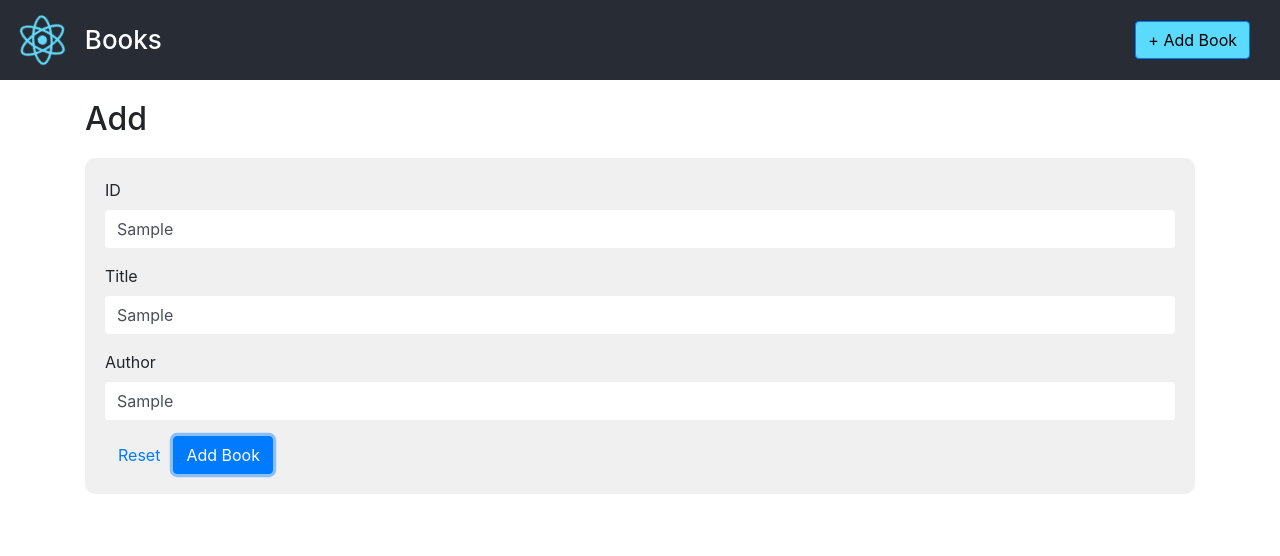
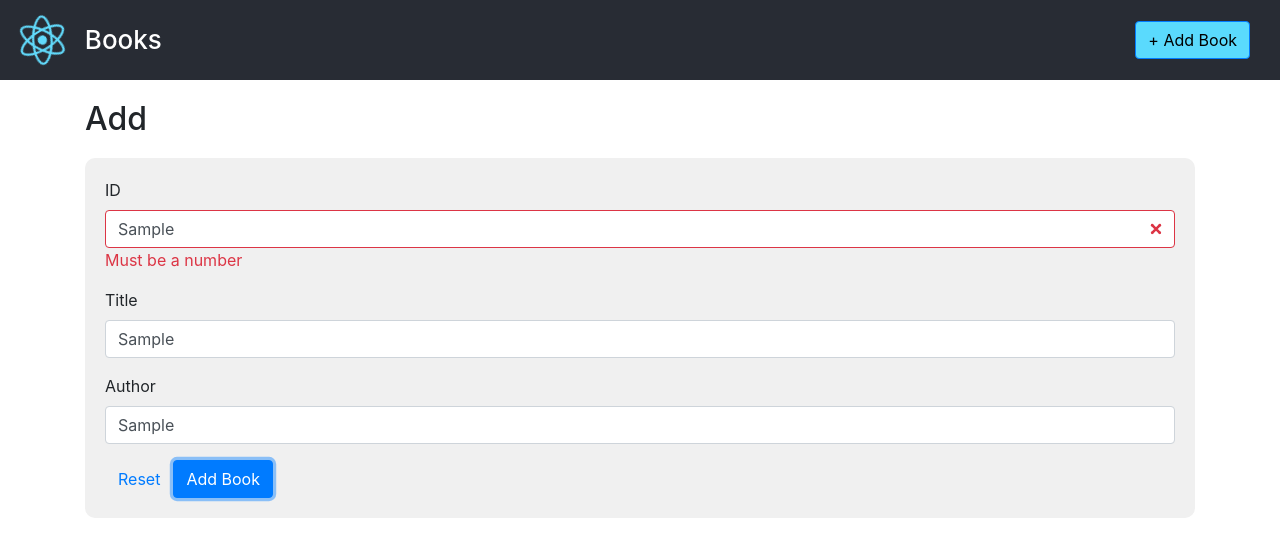
Before and after one commit to scottgemmell-zz/book-collector, a React (Create React App) app: page /add in a window 1280 px wide. Both pictures are taken after typing "Sample", "Sample", "Sample" into the empty fields and a click on the button "Add Book". Shown: the top 556 px of the page. Built offline with nearby package versions, Linux system fonts and the light colour scheme; no server answers.

Commit message:
Multi validation for BookForm

```diff
--- a/src/App.js
+++ b/src/App.js
@@ -26,7 +26,7 @@ class App extends Component {
 								</Link>
 							</h1>
 							<Link to="/add/">
-								<Button bsStyle="primary">
+								<Button>
 									+ Add Book
 								</Button>
 							</Link>
--- a/src/assets/scss/Master.scss
+++ b/src/assets/scss/Master.scss
@@ -121,8 +121,3 @@ code {
 .was-validated .form-control {
 	background: #fff !important;
 }
-.was-validated .form-control:valid:focus,
-.was-validated .form-control:valid {
-	border: none !important;
-	box-shadow: none !important;
-}
--- a/src/components/BookAdd.jsx
+++ b/src/components/BookAdd.jsx
@@ -1,7 +1,7 @@
 import React, { Component } from "react";
 import PropTypes from "prop-types";
 import { connect } from "react-redux";
-import FormAdd from "./FormAdd";
+import BookForm from "./BookForm";
 import { addBook } from "../redux/actions/books.actions";
 
 class BookAdd extends Component {
@@ -33,7 +33,7 @@ class BookAdd extends Component {
 					Add
 				</h2>
 				<div className="c-book">
-					<FormAdd books={books} addBook={addBook} />
+					<BookForm books={books} addBook={addBook} />
 				</div>
 			</div>
 		);
--- /dev/null
+++ b/src/components/BookForm.jsx
@@ -0,0 +1,124 @@
+import React from "react"
+// import PropTypes from "prop-types";
+import { reduxForm, Field } from "redux-form";
+import {
+	Form, Button, ButtonToolbar,
+} from "react-bootstrap";
+
+const required = value =>
+	(value || typeof value === "number"
+		? undefined
+		: "Required"
+	);
+
+const number = value =>
+	value && isNaN(Number(value))
+		? "Must be a number"
+		: undefined;
+
+const alphaNumeric = value =>
+	value && /[^a-zA-Z0-9 ]/i.test(value)
+		? "Only alphanumeric characters"
+		: undefined;
+
+const alpha = value =>
+	value && /[^a-zA-Z ]/i.test(value)
+		? "Only alpha characters"
+		: undefined;
+
+export const minLength = min => value =>
+	value && value.length < min ? `Must be ${min} characters or more` : undefined
+
+export const minLength3 = minLength(3);
+
+const renderInput = ({
+	input,
+	label,
+	name,
+	placeholder,
+	value,
+	type,
+	meta: { touched, error, warning }
+}) => (
+	<Form.Group
+		controlId={name}
+	>
+		<Form.Label>
+			{label}
+		</Form.Label>
+		<Form.Control
+			// inputRef={inputRef}
+			className={touched && (error || warning) ? "is-invalid" : ""}
+			type={type}
+			// required={touched && (error || warning)}
+			// disabled={disabled}
+			value={value}
+			placeholder={placeholder}
+			{...input}
+		/>
+		{/* <Form.Control.Feedback type="invalid">{error}</Form.Control.Feedback> */}
+		{touched && (
+			(error && <span className="text-danger">{error}</span>) ||
+			(warning && <span className="text-warning">{warning}</span>)
+		)}
+
+
+
+	</Form.Group>
+);
+
+
+let BookForm = ({ handleSubmit, submitting, reset, addBook, books }) => {
+	return (
+		<div>
+			<Form onSubmit={handleSubmit(addBook)}>
+
+				<Field
+					name="id"
+					label="ID"
+					type="text"
+					// placeholder="ID..."
+					value={books.length}
+					component={renderInput}
+					validate={[required, number]}
+				/>
+				<Field
+					name="title"
+					label="Title"
+					type="text"
+					placeholder="Title..."
+					component={renderInput}
+					validate={[required, alphaNumeric]}
+				/>
+				<Field
+					name="author"
+					label="Author"
+					type="text"
+					placeholder="Author..."
+					component={renderInput}
+					validate={[required, alpha, minLength3]}
+				/>
+
+				<ButtonToolbar>
+					<Button variant="link" type="button" onClick={reset}>
+						Reset
+					</Button>
+					<Button variant="primary" type="submit" disabled={submitting}>
+						Add Book
+					</Button>
+				</ButtonToolbar>
+			</Form>
+		</div>
+	);
+};
+
+BookForm = reduxForm({
+	form: "add",
+	destroyOnUnmount: false,
+})(BookForm);
+
+// BookForm.propTypes = {
+
+// };
+
+export default BookForm;
--- a/src/components/FormAdd.jsx
+++ /dev/null
@@ -1,82 +0,0 @@
-import React from "react"
-import PropTypes from "prop-types"
-import { reduxForm, Field } from "redux-form";
-import {
-	Form, Button, ButtonToolbar,
-} from "react-bootstrap";
-import FieldInput from "./FieldInput.jsx";
-
-const validate = values => {
-	const errors = {};
-
-	if(!values.id) {
-		errors.id = "Required";
-	}
-	if(!values.author) {
-		errors.author = "Required";
-	}
-	if(!values.title) {
-		errors.title = "Required";
-	}
-
-	return errors;
-};
-
-const renderInput = ({ input, meta, label}) => (
-	<Form.Group
-		//controlId={id}
-	>
-		<Form.Label>
-			{label}
-		</Form.Label>
-		<Form.Control
-			// inputRef={inputRef}
-			type="text"
-			required={meta.error && meta.touched}
-			// disabled={disabled}
-			// defaultValue={value}
-			// placeholder={placeholderText}
-			// bsClass={`form-control ${modifier}`}
-			{...input}
-		/>
-		<Form.Control.Feedback type="invalid">
-			{meta.error}
-		</Form.Control.Feedback>
-
-	</Form.Group>
-);
-
-
-let FormAdd = ({ handleSubmit, submitting, reset, addBook }) => {
-	return (
-		<div>
-			<Form onSubmit={handleSubmit(addBook)} className="was-validated">
-
-				<Field name="id" label="ID" component={renderInput} />
-				<Field name="title" label="Title" component={renderInput} />
-				<Field name="author" label="Author" component={renderInput} />
-
-				<ButtonToolbar>
-					<Button variant="link" type="button" onClick={reset}>
-						Reset
-					</Button>
-					<Button variant="primary" type="submit" disabled={submitting}>
-						Add Book
-					</Button>
-				</ButtonToolbar>
-			</Form>
-		</div>
-	);
-};
-
-FormAdd = reduxForm({
-	form: "add",
-	destroyOnUnmount: false,
-	validate,
-})(FormAdd);
-
-FormAdd.propTypes = {
-
-};
-
-export default FormAdd;
--- a/src/redux/actions/books.actions.js
+++ b/src/redux/actions/books.actions.js
@@ -11,7 +11,7 @@ export const addBook = ({ id, author, title } ) => {
 	return {
 		type: ADD_BOOK,
 		payload: {
-			id,
+			id: +id,
 			author,
 			title,
 		},
@@ -32,7 +32,7 @@ export const setBooks = ({ books }) => {
 export const editBook = ({ id, author, title }) => ({
 	type: EDIT_BOOK,
 	payload: {
-		id,
+		id: +id,
 		author,
 		title,
 	},
```
